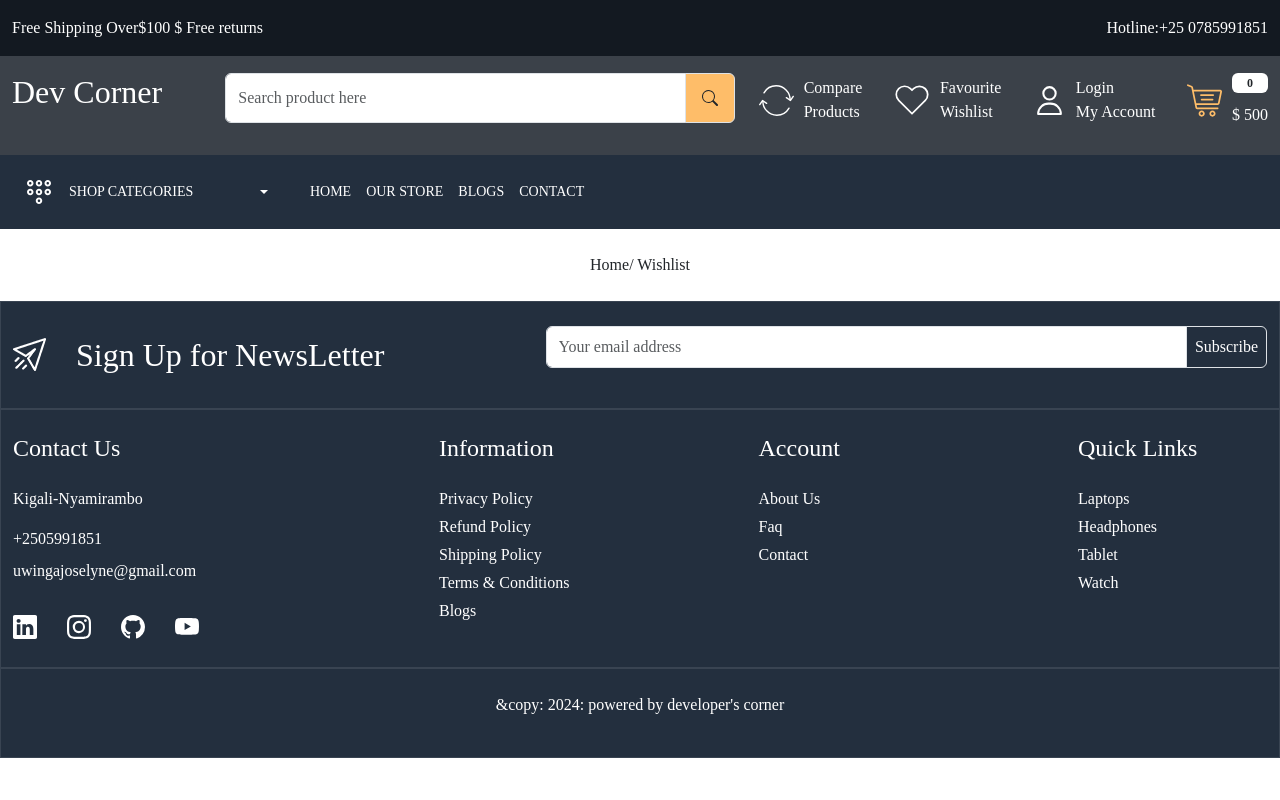
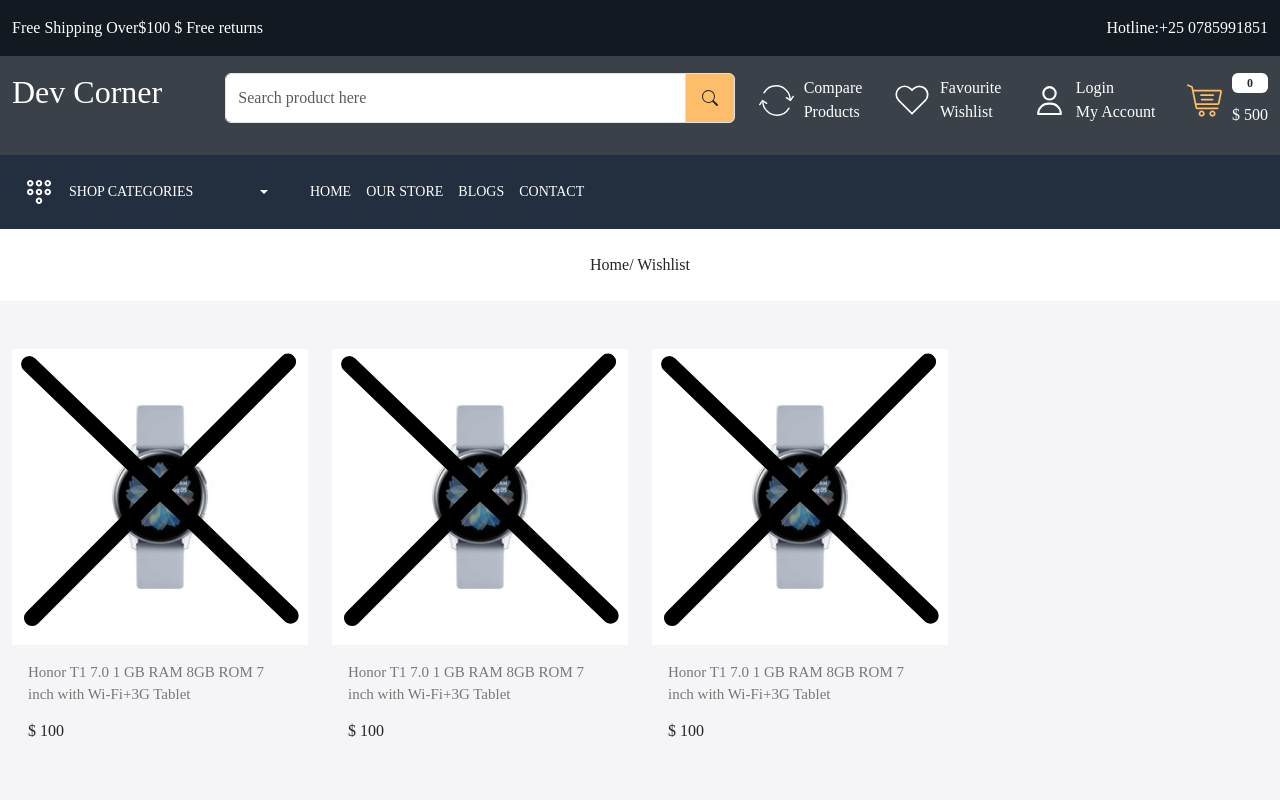
Before and after one commit to uwingabirejoselyne/learn-ecommerce-ui, a React (Create React App) app: page /wishlist in a window 1280 px wide. Shown: the top 800 px of the page. Built offline with nearby package versions, Linux system fonts and the light colour scheme.

Commit message:
finalising wishlist page

```diff
--- a/src/App.css
+++ b/src/App.css
@@ -541,10 +541,19 @@
     cursor: pointer;
 }
 
-.compare-product-details h6.price {
+.compare-product-details h5.title,
+.wishlist-card h5.title {
     font-size: 15px;
     line-height: 22px;
-    font-weight: 400;
+    font-weight: 500;
+    color: var(--color-777777);
+}
+
+.compare-product-details h6.title,
+.wishlist-card h6.title {
+    font-size: 15px;
+    line-height: 22px;
+    font-weight: 480;
 }
 
 .compare-product-card .product-detail {
--- a/src/pages/Wishlist.js
+++ b/src/pages/Wishlist.js
@@ -7,6 +7,55 @@
         <>
             <Meta title={"Wishlist"} />
             <BreadCrumb title="Wishlist" />
+            <div className="wishlist-wrapper home-wrapper-2 py-5">
+                <div className="container-xxl">
+                    <div className="row">
+                        <div className="col-3">
+                            <div className="wishlist-card position-relative">
+                                <img src="images/cross.svg" alt="cross" className='position-absolute cross img-fluid' />
+                                <div className="wishlist-card-image">
+                                    <img src="images/watch.jpg" className='img-fluid w-100' alt="watch" />
+                                </div>
+                                <div className='py-3 px-3'>
+                                    <h5 className="title">
+                                        Honor T1 7.0 1  GB RAM 8GB ROM 7 inch with Wi-Fi+3G Tablet
+                                    </h5>
+                                    <h6 className="price mb-3 mt-3">$ 100</h6>
+                                </div>
+                            </div>
+                        </div>
+                        <div className="col-3">
+                            <div className="wishlist-card position-relative">
+                                <img src="images/cross.svg" alt="cross" className='position-absolute cross img-fluid' />
+                                <div className="wishlist-card-image">
+                                    <img src="images/watch.jpg" className='img-fluid w-100' alt="watch" />
+                                </div>
+                                <div className='py-3 px-3'>
+                                    <h5 className="title">
+                                        Honor T1 7.0 1  GB RAM 8GB ROM 7 inch with Wi-Fi+3G Tablet
+                                    </h5>
+                                    <h6 className="price mb-3 mt-3">$ 100</h6>
+                                </div>
+                            </div>
+                        </div>
+                        <div className="col-3">
+                            <div className="wishlist-card position-relative">
+                                <img src="images/cross.svg" alt="cross" className='position-absolute cross img-fluid' />
+                                <div className="wishlist-card-image">
+                                    <img src="images/watch.jpg" className='img-fluid w-100' alt="watch" />
+                                </div>
+                                <div className='py-3 px-3'>
+                                    <h5 className="title">
+                                        Honor T1 7.0 1  GB RAM 8GB ROM 7 inch with Wi-Fi+3G Tablet
+                                    </h5>
+                                    <h6 className="price mb-3 mt-3">$ 100</h6>
+                                </div>
+                            </div>
+                        </div>
+                    </div>
+                </div>
+
+            </div>
         </>
     )
 }
```
